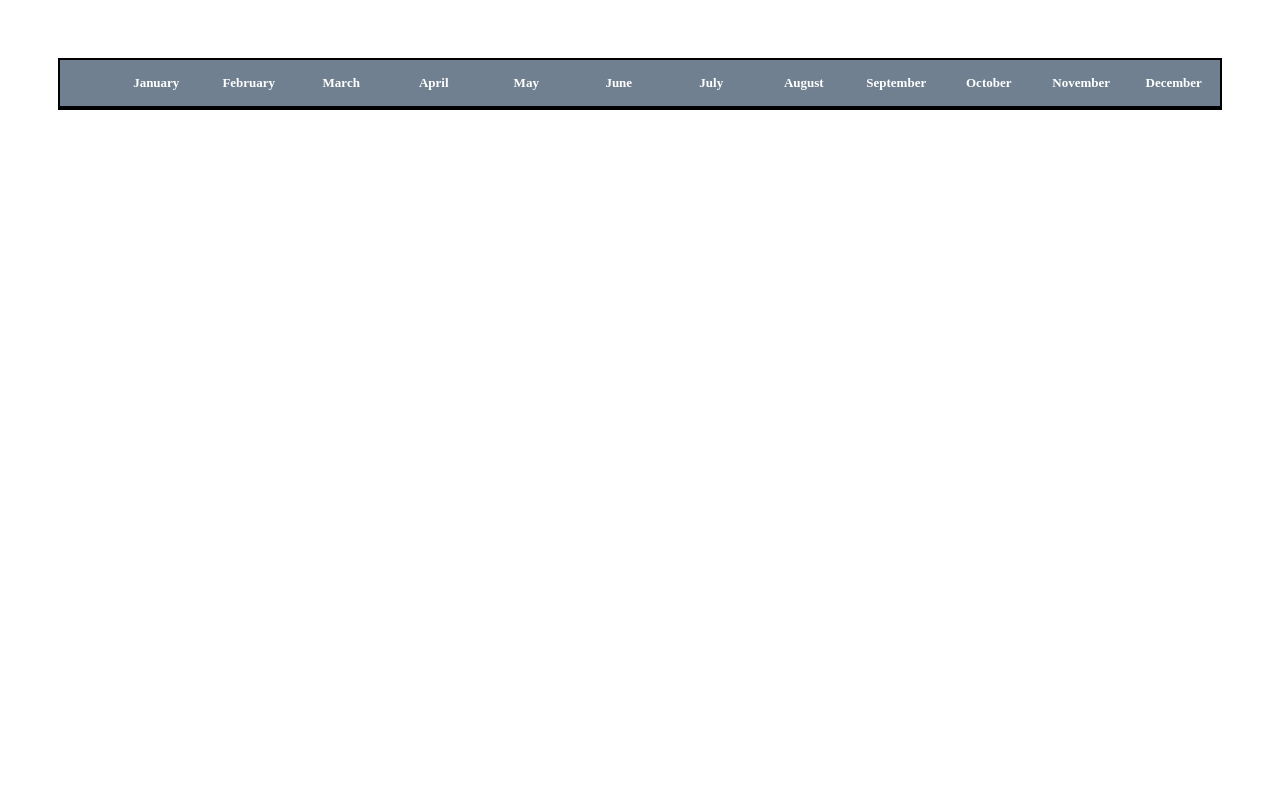
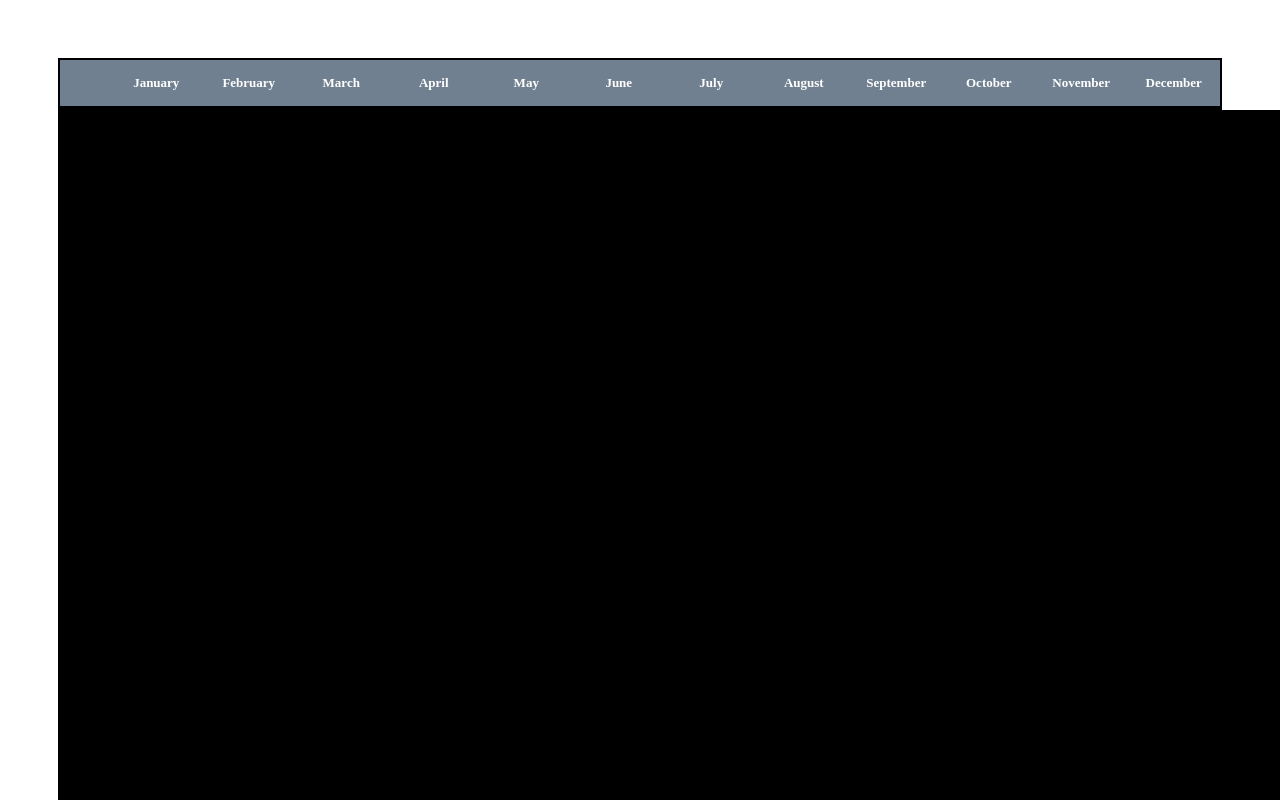
Before and after one commit to Beta-23/CSS-GRID, a plain HTML site: page index.html in a window 1280 px wide. Drawn offline with Linux system fonts and the light colour scheme.

Commit message:
Create style for chart-lines

```diff
--- a/index.css
+++ b/index.css
@@ -33,3 +33,11 @@
   font-weight: bold;
   padding: 15px 0;
 }
+
+.chart-lines {
+  position: absolute;
+  height: 100%;
+  width: 100%;
+  background-color: black;
+  grid-template-columns: 50px repeat(12, 1fr);
+}
```
